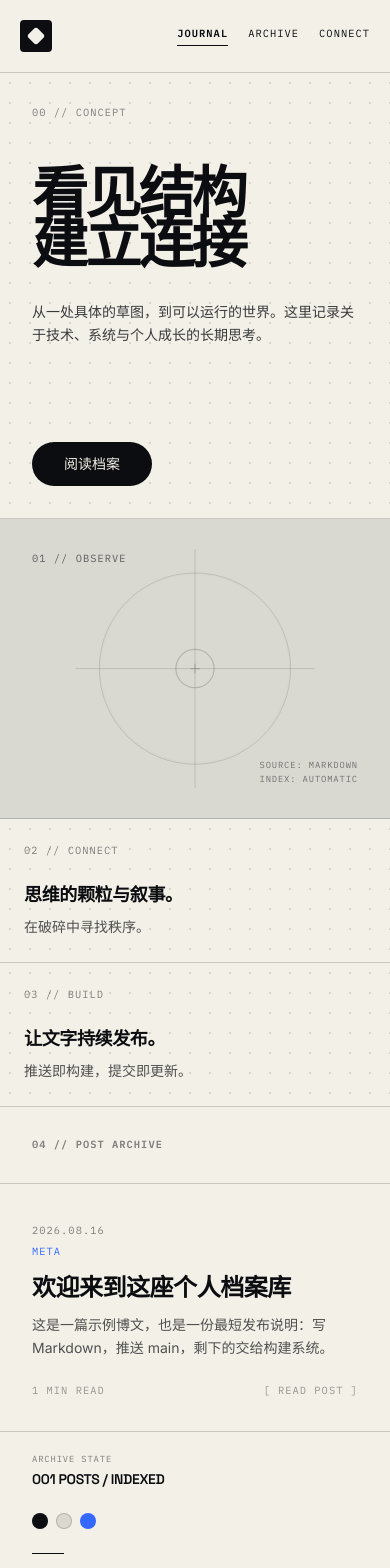
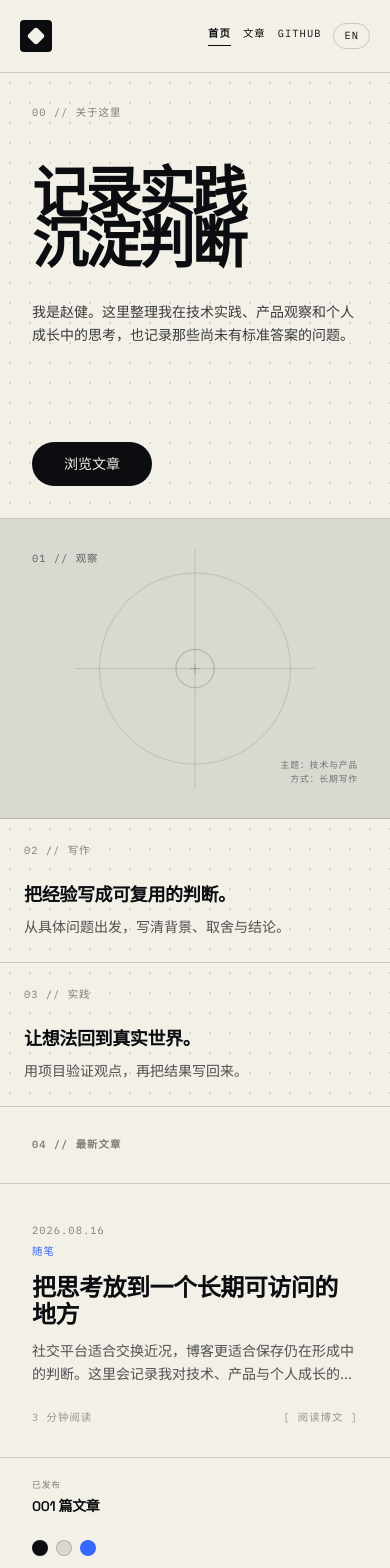
Before and after one commit to asherz-0/personal_blog, a React (Vite) app: page / in a window 390 px wide. Shown: the top 1568 px of the page. Built offline with nearby package versions, Linux system fonts and the light colour scheme.

Commit message:
Add bilingual interface and personalize blog

```diff
--- a/posts/welcome-to-the-archive.md
+++ b/posts/welcome-to-the-archive.md
@@ -1,27 +1,35 @@
 ---
-title: "欢迎来到这座个人档案库"
+title: "把思考放到一个长期可访问的地方"
 date: "2026-08-16"
-category: "META"
-excerpt: "这是一篇示例博文，也是一份最短发布说明：写 Markdown，推送 main，剩下的交给构建系统。"
+category: "随笔"
+excerpt: "社交平台适合交换近况，博客更适合保存仍在形成中的判断。这里会记录我对技术、产品与个人成长的长期观察。"
 draft: false
 ---
 
-这座档案库把写作当作最朴素的数据源：一篇博文就是一个 Markdown 文件。
+过去几年，我在不同的笔记工具里留下了很多片段：项目复盘、产品观察、偶然冒出的想法，以及一些暂时没有答案的问题。它们帮助过当时的我，却很少有机会被重新整理，也很难在更长的时间里继续生长。
 
-## 从这里开始
+所以我重新搭起了这个博客。它不是一份精心包装的个人履历，也不打算追逐每天都在变化的热点。我更希望它成为一个稳定的公开工作台：把经历过的事情写清楚，把尚未成熟的判断放到阳光下，再让时间检验它们。
 
-复制这篇文件，在 `posts/` 中为新博文创建一个小写、短横线分隔的文件名，例如 `systems-and-feedback.md`。修改顶部的元数据，然后开始写作。
+## 为什么还要写博客
 
-- `title` 是博文标题。
-- `date` 使用 `YYYY-MM-DD`。
-- `category` 是分类标签。
-- `excerpt` 会显示在首页档案中。
-- `draft: true` 会让博文留在仓库里，但不进入公开档案。
+短内容适合传递结论，却经常省略结论成立的条件。真正有用的经验，通常藏在背景、限制和取舍里。博客给了我足够的空间把这些部分补回来，也迫使我面对一个简单的问题：我是否真的理解自己正在表达的东西？
 
-## 发布路径
+公开写作还有另一层意义。一个只存在于私人笔记里的想法，很容易停留在“我大概懂了”；一旦准备让别人读，它就必须变得更具体、更诚实，也更能接受质疑。
 
-当提交进入 `main`，GitHub Actions 会校验内容、构建静态站点并部署到 GitHub Pages。新博文会按日期自动出现在档案最上方，不需要手工维护文章列表。
+## 这里会写什么
 
-> 写作是唯一需要手工完成的部分。
+我目前最关心三类主题：
 
-完整命令和首次部署步骤请查看仓库根目录的 `README.md`。
+- **技术与产品**：工具如何改变工作的方式，产品如何在真实约束中做取舍，以及新技术从“能用”走向“好用”还缺什么。
+- **系统与决策**：复杂问题中的反馈、延迟和边界；怎样减少凭直觉反复踩坑，把一次经验变成可以复用的方法。
+- **个人成长**：如何安排注意力、建立长期节奏，以及在变化很快的环境里保留自己的判断。
+
+这些分类不会是固定的。真正值得写下来的内容，往往来自它们彼此交叉的地方。
+
+## 我希望怎样写
+
+我不会为了维持更新频率而发布内容。比起数量，我更在意一篇文章是否来自真实问题，是否交代了必要的上下文，是否留下了能够被验证或反驳的观点。
+
+这里的文章也不一定都是最终答案。有些是阶段性总结，有些只是一次认真展开的提问。如果未来的实践推翻了今天的判断，我会回来补充新的证据，而不是假装自己从未改变。
+
+这篇文章是一个开始。接下来，我会先把散落在项目和笔记里的经验重新整理出来，一篇一篇写清楚。
--- a/src/components/BentoLayout.tsx
+++ b/src/components/BentoLayout.tsx
@@ -3,10 +3,14 @@ import {AnimatePresence, motion} from 'motion/react';
 import {ArrowLeft, Diamond} from 'lucide-react';
 import ReactMarkdown from 'react-markdown';
 import remarkGfm from 'remark-gfm';
+import {
+  getInitialLanguage,
+  persistLanguage,
+  UI_COPY,
+  type Language,
+  type UiCopy,
+} from '../lib/i18n';
 import {getPostBySlug, posts, type Post} from '../lib/posts';
-
-const SITE_TITLE = "Asher's Personal Archive";
-const SITE_DESCRIPTION = '关于技术、系统与个人成长的写作档案。';
 
 function slugFromHash(): string | null {
   const match = window.location.hash.match(/^#\/posts\/([^/?#]+)$/);
@@ -34,7 +38,7 @@ function resolveMarkdownAsset(source: string | undefined): string | undefined {
   return `${import.meta.env.BASE_URL}${source.slice(1)}`;
 }
 
-function ReadingView({post, onClose}: {post: Post; onClose: () => void}) {
+function ReadingView({post, onClose, copy}: {post: Post; onClose: () => void; copy: UiCopy}) {
   return (
     <motion.div
       key={post.slug}
@@ -51,10 +55,10 @@ function ReadingView({post, onClose}: {post: Post; onClose: () => void}) {
           className="group flex items-center gap-2 font-data text-label text-ink transition-colors hover:text-orbit-blue focus-visible:outline-2 focus-visible:outline-offset-4 focus-visible:outline-orbit-blue"
         >
           <ArrowLeft size={14} className="transition-transform group-hover:-translate-x-1" />
-          <span>RETURN TO ARCHIVE</span>
+          <span>{copy.returnToArchive}</span>
         </button>
         <div className="hidden font-data text-label text-ink/40 sm:block">
-          READING MODE // {post.readingMinutes.toString().padStart(2, '0')} MIN
+          {copy.readingMode} // {post.readingMinutes.toString().padStart(2, '0')} {copy.minuteUnit}
         </div>
       </div>
 
@@ -98,13 +102,13 @@ function ReadingView({post, onClose}: {post: Post; onClose: () => void}) {
           </div>
 
           <div className="mt-24 flex items-center justify-between border-t border-line-dark pt-8 font-data text-label text-ink/40">
-            <div>END OF POST</div>
+            <div>{copy.endOfPost}</div>
             <button
               type="button"
               onClick={onClose}
               className="transition-colors hover:text-orbit-blue focus-visible:outline-2 focus-visible:outline-offset-4 focus-visible:outline-orbit-blue"
             >
-              [ CLOSE ]
+              [ {copy.close} ]
             </button>
           </div>
         </article>
@@ -115,6 +119,8 @@ function ReadingView({post, onClose}: {post: Post; onClose: () => void}) {
 
 export function BentoLayout() {
   const [activeSlug, setActiveSlug] = useState<string | null>(() => slugFromHash());
+  const [language, setLanguage] = useState<Language>(() => getInitialLanguage());
+  const copy = UI_COPY[language];
   const selectedPost = useMemo(
     () => (activeSlug ? getPostBySlug(activeSlug) : undefined),
     [activeSlug],
@@ -128,10 +134,15 @@ export function BentoLayout() {
   }, []);
 
   useEffect(() => {
-    document.title = selectedPost ? `${selectedPost.title} — ${SITE_TITLE}` : SITE_TITLE;
-    setDescription(selectedPost?.excerpt ?? SITE_DESCRIPTION);
+    document.title = selectedPost ? `${selectedPost.title} — ${copy.siteTitle}` : copy.siteTitle;
+    setDescription(selectedPost?.excerpt ?? copy.siteDescription);
     window.scrollTo({top: 0, behavior: 'instant'});
-  }, [selectedPost]);
+  }, [copy.siteDescription, copy.siteTitle, selectedPost]);
+
+  useEffect(() => {
+    document.documentElement.lang = copy.htmlLang;
+    persistLanguage(language);
+  }, [copy.htmlLang, language]);
 
   function openPost(slug: string): void {
     window.location.hash = `/posts/${encodeURIComponent(slug)}`;
@@ -150,6 +161,10 @@ export function BentoLayout() {
     });
   }
 
+  function toggleLanguage(): void {
+    setLanguage((currentLanguage) => (currentLanguage === 'zh' ? 'en' : 'zh'));
+  }
+
   return (
     <div className="min-h-[100dvh] w-full bg-paper transition-all duration-500">
       <div className="flex min-h-[100dvh] w-full flex-col overflow-hidden bg-paper transition-all duration-500">
@@ -158,29 +173,29 @@ export function BentoLayout() {
             type="button"
             className="flex items-center gap-4 focus-visible:outline-2 focus-visible:outline-offset-4 focus-visible:outline-orbit-blue"
             onClick={closePost}
-            aria-label="返回首页"
+            aria-label={copy.returnHome}
           >
             <span className="flex h-8 w-8 items-center justify-center rounded bg-ink text-paper">
               <Diamond size={18} fill="currentColor" />
             </span>
             <span className="hidden font-data text-xs font-medium tracking-[0.2em] sm:block">
-              FRONTIER // OPTIMISM
+              {copy.brandTitle}
             </span>
           </button>
-          <nav className="flex items-center gap-5 font-data text-[0.65rem] tracking-[0.1em] sm:gap-8 sm:text-xs" aria-label="主要导航">
+          <nav className="flex items-center gap-3 whitespace-nowrap font-data text-[0.65rem] tracking-[0.1em] sm:gap-8 sm:text-xs" aria-label={copy.primaryNavigation}>
             <button
               type="button"
               onClick={closePost}
               className={`${!selectedPost ? 'border-b border-ink font-semibold' : 'hover:opacity-60'} pb-1 uppercase transition-opacity focus-visible:outline-2 focus-visible:outline-offset-4 focus-visible:outline-orbit-blue`}
             >
-              Journal
+              {copy.journal}
             </button>
             <button
               type="button"
               onClick={showArchive}
               className="pb-1 uppercase transition-opacity hover:opacity-60 focus-visible:outline-2 focus-visible:outline-offset-4 focus-visible:outline-orbit-blue"
             >
-              Archive
+              {copy.archive}
             </button>
             <a
               href="https://github.com/asherzj"
@@ -188,15 +203,24 @@ export function BentoLayout() {
               rel="noreferrer"
               className="pb-1 uppercase transition-opacity hover:opacity-60 focus-visible:outline-2 focus-visible:outline-offset-4 focus-visible:outline-orbit-blue"
             >
-              Connect
+              {copy.connect}
             </a>
+            <button
+              type="button"
+              onClick={toggleLanguage}
+              className="rounded-full border border-line-dark px-2.5 py-1 uppercase transition-colors hover:border-orbit-blue hover:text-orbit-blue focus-visible:outline-2 focus-visible:outline-offset-4 focus-visible:outline-orbit-blue"
+              aria-label={copy.switchLanguage}
+              title={copy.switchLanguage}
+            >
+              {copy.languageButton}
+            </button>
           </nav>
         </header>
 
         <main className="relative flex flex-grow flex-col overflow-hidden bg-paper">
           <AnimatePresence mode="wait">
             {selectedPost ? (
-              <ReadingView post={selectedPost} onClose={closePost} />
+              <ReadingView post={selectedPost} onClose={closePost} copy={copy} />
             ) : (
               <motion.div
                 key="home"
@@ -208,15 +232,15 @@ export function BentoLayout() {
               >
                 <div className="flex w-full shrink-0 flex-col border-b border-line-dark lg:flex-row">
                   <div className="relative flex w-full flex-col border-b border-line-dark bg-dot-grid p-8 lg:w-[60%] lg:border-b-0 lg:border-r lg:p-12 xl:p-16">
-                    <div className="mb-auto text-label text-ink/50">00 // CONCEPT</div>
+                    <div className="mb-auto text-label text-ink/50">{copy.conceptLabel}</div>
 
                     <div className="mb-16 mt-12 lg:mt-24">
                       <h1 className="break-keep font-display text-[3.5rem] font-bold leading-[0.9] tracking-tighter text-ink sm:text-[4.5rem] xl:text-[6rem]">
-                        看见结构<br />
-                        建立连接
+                        {copy.heroLineOne}<br />
+                        {copy.heroLineTwo}
                       </h1>
                       <p className="mt-8 max-w-[42ch] text-body text-ink/80">
-                        从一处具体的草图，到可以运行的世界。这里记录关于技术、系统与个人成长的长期思考。
+                        {copy.heroDescription}
                       </p>
                     </div>
 
@@ -226,17 +250,17 @@ export function BentoLayout() {
                         onClick={showArchive}
                         className="rounded-full bg-ink px-8 py-3 font-display text-sm font-medium text-paper transition-colors duration-300 hover:bg-orbit-blue focus-visible:outline-2 focus-visible:outline-offset-4 focus-visible:outline-orbit-blue"
                       >
-                        阅读档案
+                        {copy.readArchive}
                       </button>
                       <div className="hidden font-data text-label text-ink/40 sm:block">
-                        SYSTEM STATUS: READY{latestDate ? ` // ${displayDate(latestDate)}` : ''}
+                        {copy.systemStatus}{latestDate ? ` // ${displayDate(latestDate)}` : ''}
                       </div>
                     </div>
                   </div>
 
                   <div className="flex w-full flex-col lg:w-[40%]">
                     <div className="relative flex min-h-[300px] flex-grow flex-col border-b border-line-dark bg-mist p-8">
-                      <div className="z-10 text-label text-ink/60">01 // OBSERVE</div>
+                      <div className="z-10 text-label text-ink/60">{copy.observeLabel}</div>
                       <div className="pointer-events-none absolute inset-0 flex items-center justify-center overflow-hidden">
                         <svg viewBox="0 0 100 100" className="h-[80%] w-[80%] fill-none stroke-line-dark stroke-[0.3]" aria-hidden="true">
                           <line x1="50" y1="0" x2="50" y2="100" />
@@ -248,21 +272,21 @@ export function BentoLayout() {
                         </svg>
                       </div>
                       <div className="z-10 mt-auto text-right font-data text-[0.55rem] leading-relaxed tracking-widest text-ink/50">
-                        SOURCE: MARKDOWN<br />
-                        INDEX: AUTOMATIC
+                        {copy.focusTopics}<br />
+                        {copy.writingMode}
                       </div>
                     </div>
 
                     <div className="flex min-h-[200px] flex-col sm:flex-row">
                       <div className="relative flex w-full flex-col border-b border-line-dark bg-dot-grid p-6 sm:w-1/2 sm:border-b-0 sm:border-r xl:p-8">
-                        <div className="mb-6 text-label text-ink/50">02 // CONNECT</div>
-                        <h2 className="mb-2 font-display text-lg font-semibold leading-snug">思维的颗粒与叙事。</h2>
-                        <p className="text-sm leading-relaxed text-ink/70">在破碎中寻找秩序。</p>
+                        <div className="mb-6 text-label text-ink/50">{copy.connectLabel}</div>
+                        <h2 className="mb-2 font-display text-lg font-semibold leading-snug">{copy.connectTitle}</h2>
+                        <p className="text-sm leading-relaxed text-ink/70">{copy.connectDescription}</p>
                       </div>
                       <div className="relative flex w-full flex-col bg-dot-grid p-6 sm:w-1/2 xl:p-8">
-                        <div className="mb-6 text-label text-ink/50">03 // BUILD</div>
-                        <h2 className="mb-2 font-display text-lg font-semibold leading-snug">让文字持续发布。</h2>
-                        <p className="text-sm leading-relaxed text-ink/70">推送即构建，提交即更新。</p>
+                        <div className="mb-6 text-label text-ink/50">{copy.buildLabel}</div>
+                        <h2 className="mb-2 font-display text-lg font-semibold leading-snug">{copy.buildTitle}</h2>
+                        <p className="text-sm leading-relaxed text-ink/70">{copy.buildDescription}</p>
                       </div>
                     </div>
                   </div>
@@ -270,9 +294,9 @@ export function BentoLayout() {
 
                 <section id="archive" className="flex scroll-mt-4 flex-col bg-paper" aria-labelledby="archive-title">
                   <div className="sticky top-0 z-10 flex items-center justify-between border-b border-line-dark bg-paper/95 p-8 backdrop-blur">
-                    <h2 id="archive-title" className="text-label text-ink/50">04 // POST ARCHIVE</h2>
+                    <h2 id="archive-title" className="text-label text-ink/50">{copy.postArchiveLabel}</h2>
                     <div className="hidden font-data text-label text-ink/40 sm:block">
-                      TOTAL: {posts.length.toString().padStart(3, '0')}
+                      {copy.total}: {posts.length.toString().padStart(3, '0')}
                     </div>
                   </div>
 
@@ -284,7 +308,7 @@ export function BentoLayout() {
                             type="button"
                             onClick={() => openPost(post.slug)}
                             className="group flex w-full cursor-pointer flex-col p-8 text-left transition-colors duration-300 hover:bg-mist/30 focus-visible:bg-mist/30 focus-visible:outline-2 focus-visible:-outline-offset-2 focus-visible:outline-orbit-blue md:flex-row"
-                            aria-label={`阅读：${post.title}`}
+                            aria-label={`${copy.readPostAria}: ${post.title}`}
                           >
                             <div className="mb-4 w-full shrink-0 md:mb-0 md:w-1/4">
                               <time dateTime={post.date} className="font-data text-label text-ink/50">
@@ -299,14 +323,14 @@ export function BentoLayout() {
                               <p className="line-clamp-2 text-body leading-relaxed text-ink/70">{post.excerpt}</p>
                             </div>
                             <div className="mt-6 flex w-full items-end justify-between font-data text-label text-ink/40 transition-colors duration-300 group-hover:text-orbit-blue md:mt-0 md:w-1/4 md:justify-end">
-                              <span className="md:hidden">{post.readingMinutes} MIN READ</span>
-                              <span>[ READ POST ]</span>
+                              <span className="md:hidden">{post.readingMinutes} {copy.minuteRead}</span>
+                              <span>[ {copy.readPost} ]</span>
                             </div>
                           </button>
                         </article>
                       ))
                     ) : (
-                      <p className="p-8 text-ink/60">还没有已发布的博文。</p>
+                      <p className="p-8 text-ink/60">{copy.noPosts}</p>
                     )}
                   </div>
                 </section>
@@ -318,13 +342,13 @@ export function BentoLayout() {
         <footer id="about" className="relative z-20 flex shrink-0 flex-col items-start justify-between gap-6 border-t border-line-dark bg-paper px-8 py-5 sm:flex-row sm:items-center">
           <div className="flex gap-12">
             <div>
-              <div className="mb-1 font-data text-[0.55rem] tracking-widest text-ink/50">ARCHIVE STATE</div>
+              <div className="mb-1 font-data text-[0.55rem] tracking-widest text-ink/50">{copy.archiveState}</div>
               <div className="font-display text-sm font-semibold tracking-tight">
-                {posts.length.toString().padStart(3, '0')} POSTS / INDEXED
+                {posts.length.toString().padStart(3, '0')} {copy.postsIndexed}
               </div>
             </div>
             <div className="hidden sm:block">
-              <div className="mb-2 font-data text-[0.55rem] tracking-widest text-ink/50">SIGNAL STRENGTH</div>
+              <div className="mb-2 font-data text-[0.55rem] tracking-widest text-ink/50">{copy.signalStrength}</div>
               <div className="flex h-3 items-end gap-1" aria-hidden="true">
                 <div className="h-[40%] w-4 rounded-sm bg-orbit-blue" />
                 <div className="h-[70%] w-4 rounded-sm bg-orbit-blue" />
@@ -341,7 +365,7 @@ export function BentoLayout() {
           </div>
 
           <div className="flex items-center gap-4">
-            <div className="hidden font-data text-[0.65rem] font-medium tracking-widest sm:block">BUILT FROM MARKDOWN</div>
+            <div className="hidden font-data text-[0.65rem] font-medium tracking-widest sm:block">{copy.builtFromMarkdown}</div>
             <div className="h-px w-8 bg-ink sm:w-12" />
           </div>
         </footer>
--- /dev/null
+++ b/src/lib/i18n.ts
@@ -0,0 +1,111 @@
+export type Language = 'zh' | 'en';
+
+const LANGUAGE_STORAGE_KEY = 'personal-archive-language';
+
+export const UI_COPY = {
+  zh: {
+    htmlLang: 'zh-CN',
+    siteTitle: '赵健的博客',
+    brandTitle: '赵健的博客',
+    siteDescription: '赵健关于技术、产品、系统思考与个人成长的长期写作。',
+    returnHome: '返回首页',
+    primaryNavigation: '主要导航',
+    journal: '首页',
+    archive: '文章',
+    connect: 'GitHub',
+    languageButton: 'EN',
+    switchLanguage: '切换为英文',
+    returnToArchive: '返回文章列表',
+    readingMode: '阅读模式',
+    minuteUnit: '分钟',
+    endOfPost: '文章结束',
+    close: '关闭',
+    conceptLabel: '00 // 关于这里',
+    heroLineOne: '记录实践',
+    heroLineTwo: '沉淀判断',
+    heroDescription: '我是赵健。这里整理我在技术实践、产品观察和个人成长中的思考，也记录那些尚未有标准答案的问题。',
+    readArchive: '浏览文章',
+    systemStatus: '最近更新',
+    observeLabel: '01 // 观察',
+    focusTopics: '主题：技术与产品',
+    writingMode: '方式：长期写作',
+    connectLabel: '02 // 写作',
+    connectTitle: '把经验写成可复用的判断。',
+    connectDescription: '从具体问题出发，写清背景、取舍与结论。',
+    buildLabel: '03 // 实践',
+    buildTitle: '让想法回到真实世界。',
+    buildDescription: '用项目验证观点，再把结果写回来。',
+    postArchiveLabel: '04 // 最新文章',
+    total: '共',
+    readPostAria: '阅读',
+    minuteRead: '分钟阅读',
+    readPost: '阅读博文',
+    noPosts: '文章正在路上。',
+    archiveState: '已发布',
+    postsIndexed: '篇文章',
+    signalStrength: '持续更新',
+    builtFromMarkdown: '独立写作 · 持续更新',
+  },
+  en: {
+    htmlLang: 'en',
+    siteTitle: "Asher's Blog",
+    brandTitle: "ASHER'S BLOG",
+    siteDescription: "Asher's long-form writing on technology, products, systems thinking, and personal growth.",
+    returnHome: 'Return home',
+    primaryNavigation: 'Primary navigation',
+    journal: 'Home',
+    archive: 'Writing',
+    connect: 'GitHub',
+    languageButton: '中文',
+    switchLanguage: 'Switch to Chinese',
+    returnToArchive: 'Back to writing',
+    readingMode: 'Reading mode',
+    minuteUnit: 'min',
+    endOfPost: 'End of post',
+    close: 'Close',
+    conceptLabel: '00 // ABOUT',
+    heroLineOne: 'Document the work',
+    heroLineTwo: 'Refine the thinking',
+    heroDescription: "I'm Asher. I write about lessons from building technology, observing products, and growing with intention—including questions that still resist easy answers.",
+    readArchive: 'Browse writing',
+    systemStatus: 'Latest update',
+    observeLabel: '01 // OBSERVE',
+    focusTopics: 'TOPICS: TECH & PRODUCT',
+    writingMode: 'MODE: LONG-FORM NOTES',
+    connectLabel: '02 // WRITE',
+    connectTitle: 'Turn experience into reusable judgment.',
+    connectDescription: 'Start with real problems. Make the context, trade-offs, and conclusions clear.',
+    buildLabel: '03 // PRACTICE',
+    buildTitle: 'Bring ideas back into the real world.',
+    buildDescription: 'Test a point of view through projects, then write back what changed.',
+    postArchiveLabel: '04 // LATEST WRITING',
+    total: 'Total',
+    readPostAria: 'Read',
+    minuteRead: 'min read',
+    readPost: 'Read post',
+    noPosts: 'New writing is on the way.',
+    archiveState: 'Published',
+    postsIndexed: 'posts',
+    signalStrength: 'Updated over time',
+    builtFromMarkdown: 'Independent writing · updated over time',
+  },
+} as const;
+
+export type UiCopy = (typeof UI_COPY)[Language];
+
+export function getInitialLanguage(): Language {
+  try {
+    const storedLanguage = window.localStorage.getItem(LANGUAGE_STORAGE_KEY);
+    return storedLanguage === 'en' || storedLanguage === 'zh' ? storedLanguage : 'zh';
+  } catch {
+    return 'zh';
+  }
+}
+
+export function persistLanguage(language: Language): void {
+  try {
+    window.localStorage.setItem(LANGUAGE_STORAGE_KEY, language);
+  } catch {
+    // The language switch remains usable when storage is unavailable.
+  }
+}
```
Also changed, not shown: index.html (+4 -4 lines), 1 other file (tests, documents, lock files or other folders).
